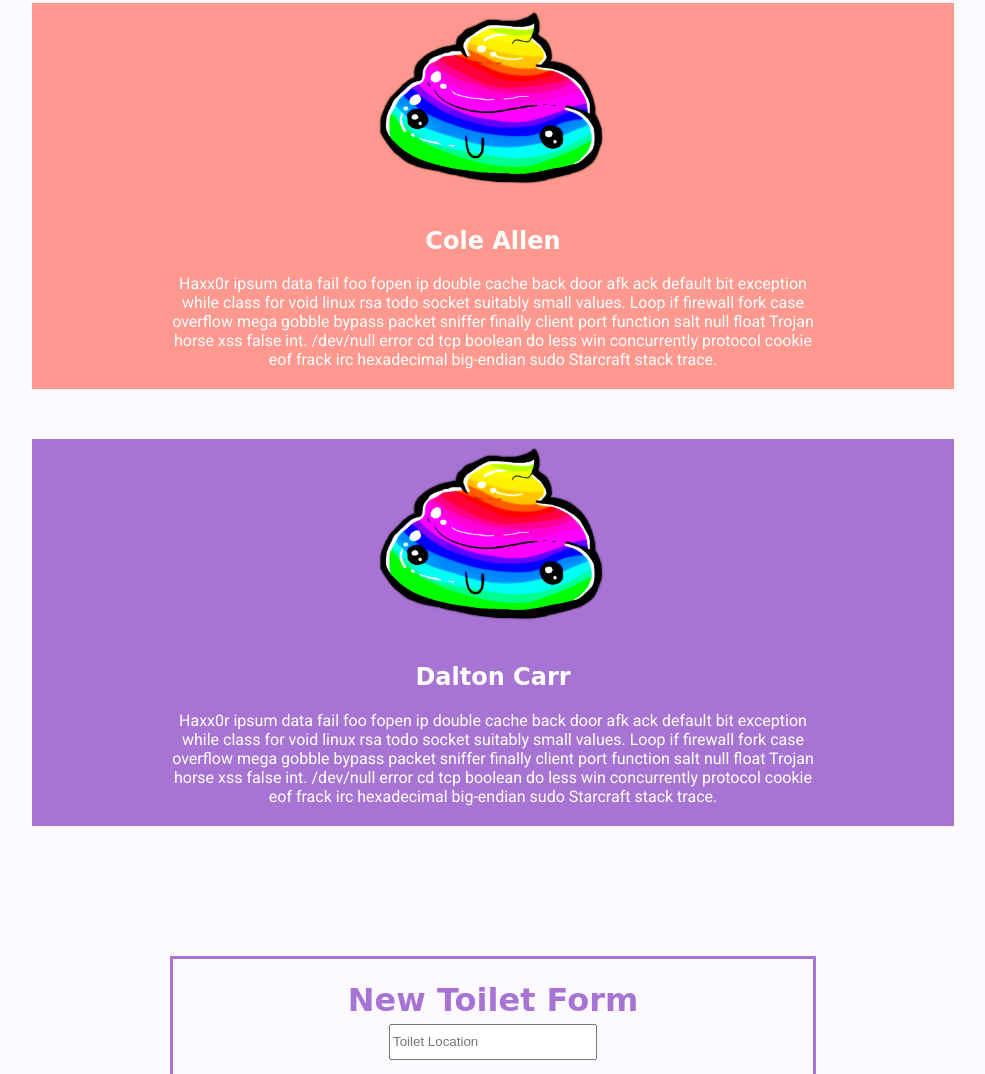
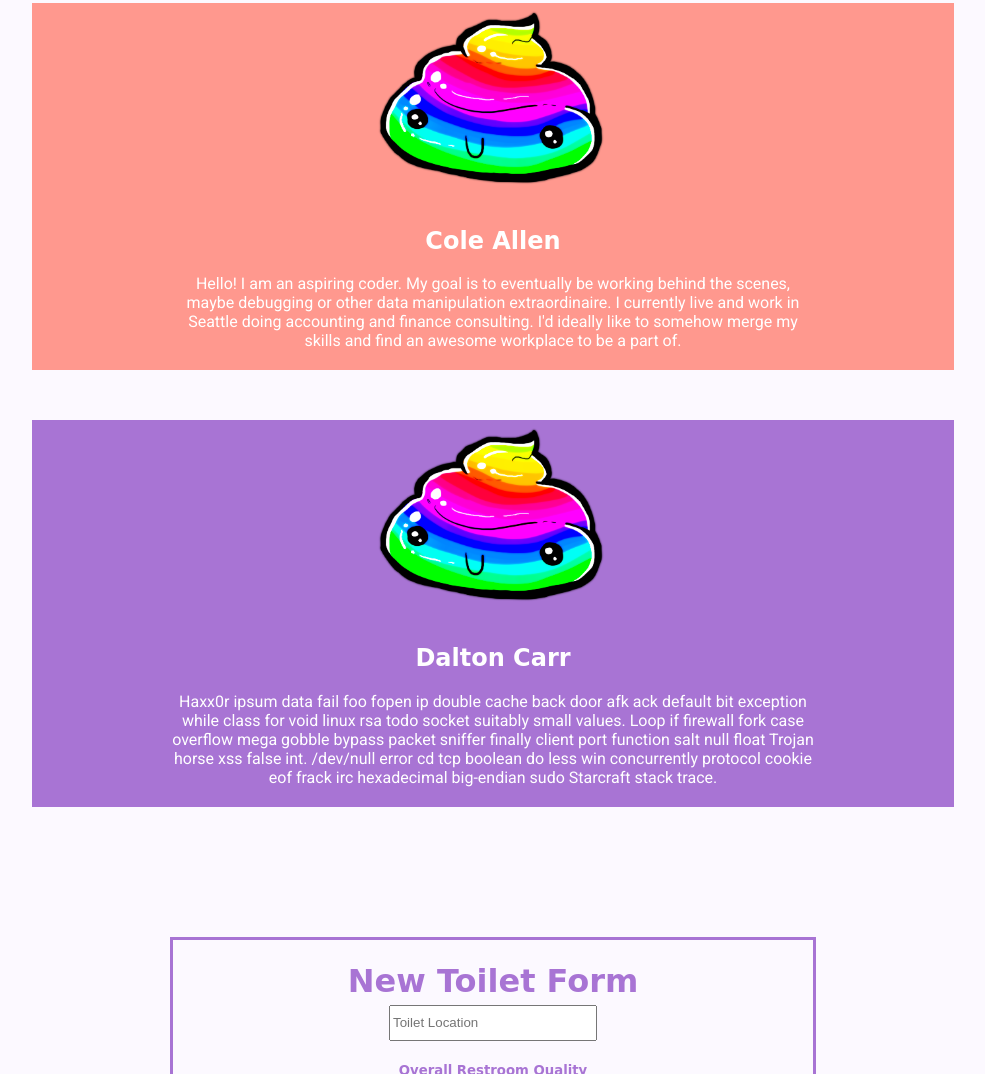
Before and after one commit to goozgooz/unicorn-toilet, a website: page public/index.html in a window 1280 px wide. Shown: the part 1712-2786 px from the top of the page, without its empty margins (147-1132 px from the left). Drawn offline with nearby package versions, Linux system fonts and the light colour scheme; some packages are replaced by stand-ins of ours; a script that the page names is missing; a web font is replaced by a local one.

Commit message:
added bio

```diff
--- a/public/index.html
+++ b/public/index.html
@@ -44,7 +44,11 @@
       <div class="about-us" id="difColor">
         <img src="css/images/rainbowShitBig.png" alt="">
         <h2>Cole Allen</h2>
-        <p>Haxx0r ipsum data fail foo fopen ip double cache back door afk ack default bit exception while class for void linux rsa todo socket suitably small values. Loop if firewall fork case overflow mega gobble bypass packet sniffer finally client port function salt null float Trojan horse xss false int. /dev/null error cd tcp boolean do less win concurrently protocol cookie eof frack irc hexadecimal big-endian sudo Starcraft stack trace.</p>
+        <p>
+          Hello!
+
+          I am an aspiring coder. My goal is to eventually be working behind the scenes, maybe debugging or other data manipulation extraordinaire. I currently live and work in Seattle doing accounting and finance consulting. I'd ideally like to somehow merge my skills and find an awesome workplace to be a part of.
+        </p>
       </div>
 
       <div class="about-us">
```
